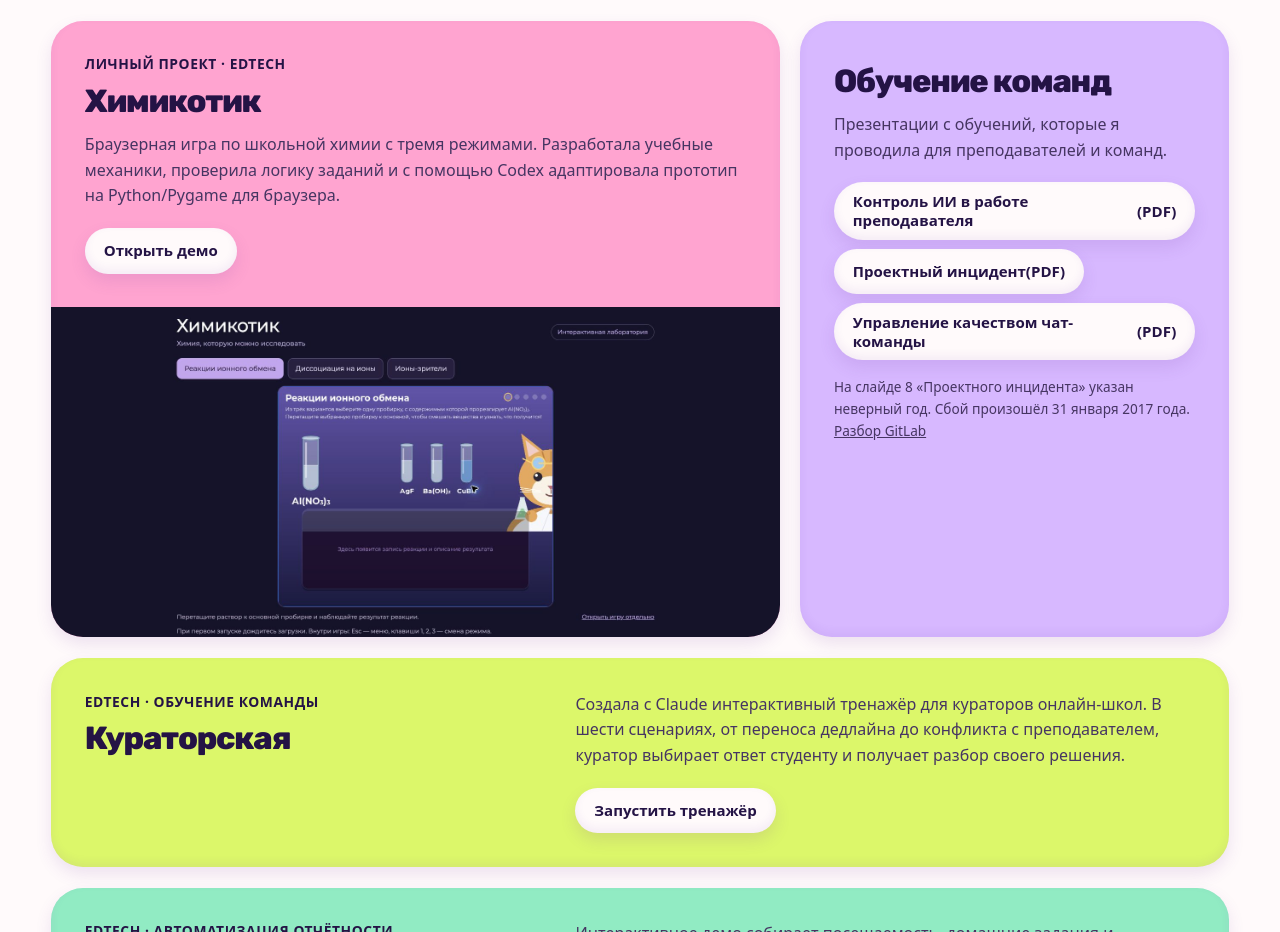
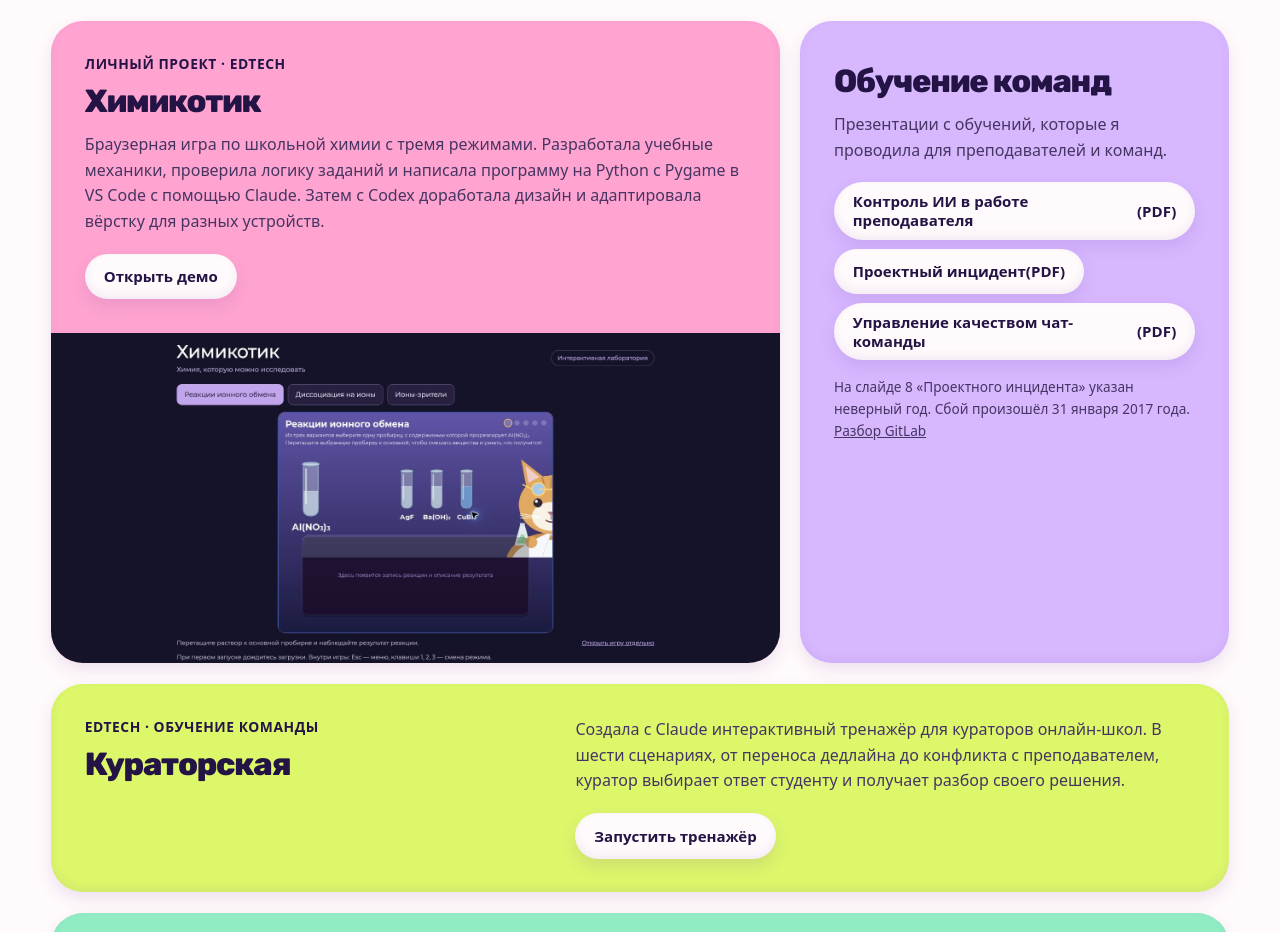
Before and after one commit to LIli-Gimadut/portfolio, a plain HTML site: page index.html in a window 1280 px wide. Shown: the part 3046-3978 px from the top of the page. Drawn offline with Linux system fonts and the light colour scheme.

Commit message:
Clarify Khimikotik development workflow

```diff
--- a/index.html
+++ b/index.html
@@ -120,7 +120,7 @@
             <div class="demo-copy">
               <p class="eyebrow">Личный проект · EdTech</p>
               <h3>Химикотик</h3>
-              <p>Браузерная игра по школьной химии с тремя режимами. Разработала учебные механики, проверила логику заданий и с помощью Codex адаптировала прототип на Python/Pygame для браузера.</p>
+              <p>Браузерная игра по школьной химии с тремя режимами. Разработала учебные механики, проверила логику заданий и написала программу на Python с Pygame в VS Code с помощью Claude. Затем с Codex доработала дизайн и адаптировала вёрстку для разных устройств.</p>
               <a class="button" href="https://khimikotik.liliya-gimadutdinova.chatgpt.site/">Открыть демо</a>
             </div>
             <img src="assets/khimikotik.jpg" width="1710" height="775" loading="lazy" alt="Экран «Химикотика» с пробирками и заданием на реакцию ионного обмена">
```
Also changed, not shown: en/index.html (+1 -1 lines).
